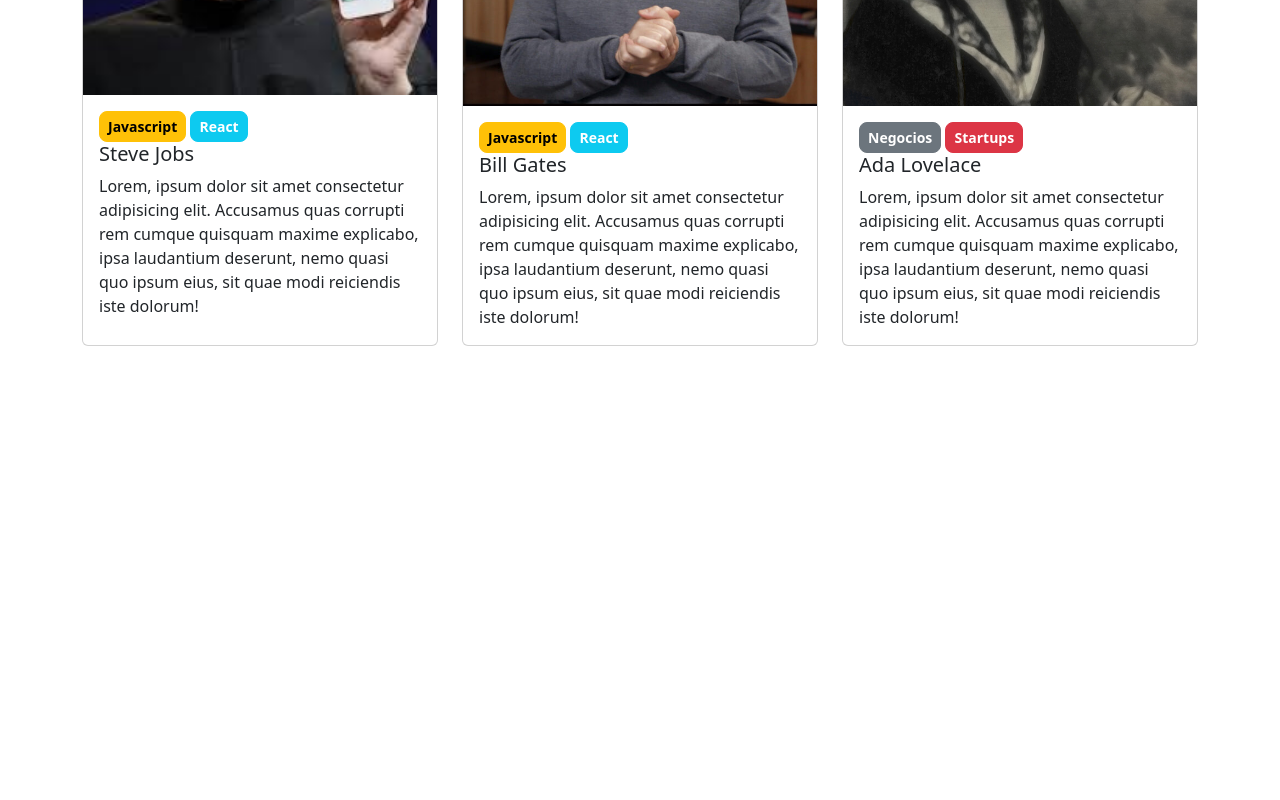
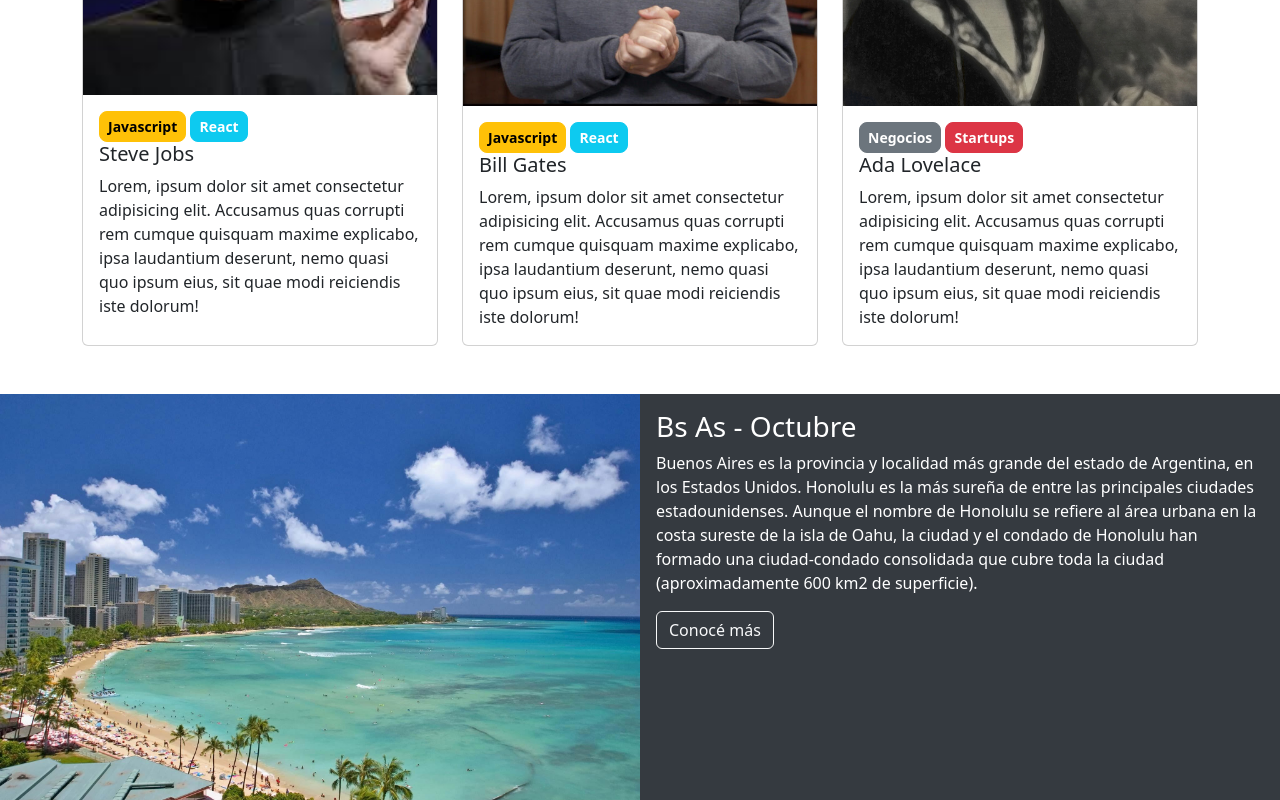
Before and after one commit to Anthone-Tapia/TP-Integrador-Front, a plain HTML site: page index.html in a window 1280 px wide. Shown: the part 1022-1822 px from the top of the page. Before the commit the page ends 1368 px from the top, so only its background shows below. Drawn offline with nearby package versions, Linux system fonts and the light colour scheme.

Commit message:
Se añade la seccion Place al proyecto.

```diff
--- a/css/style.css
+++ b/css/style.css
@@ -24,3 +24,9 @@
 .btn-buy-custom{
     background-color: #29A744;
 }
+
+/* Place */
+
+.bg-place{
+    background-color: #353A40;
+}
--- a/index.html
+++ b/index.html
@@ -76,7 +76,7 @@
   </div>
 
   <!-- ORADORES -->
-  <div class="container my-auto">
+  <div class="container mb-5">
     <div class="row">
       <h2 class="text-center"><small class="fs-6">CONOCE A LOS</small><br>ORADORES</h2>
     </div>
@@ -117,7 +117,24 @@
     </div>
   </div>
 
-
+  <!-- PLACE -->
+    <div class="container-fluid">
+      <div class="row row-cols-1 row-cols-md-2">
+        <div class="col px-0">
+          <img class="img-fluid w-100 h-100" src="/src/img/honolulu.jpg" alt="Foto de una vista de Honolulu">
+        </div>
+        <div class="col bg-place text-white p-3">
+          <h3>Bs As - Octubre</h3>
+          <p>Buenos Aires es la provincia y localidad más grande del estado de Argentina, en los Estados Unidos.
+            Honolulu es la más sureña de entre las principales ciudades estadounidenses. Aunque el nombre de
+            Honolulu se refiere al área urbana en la costa sureste de la isla de Oahu, la ciudad y el condado de
+            Honolulu han formado una ciudad-condado consolidada que cubre toda la ciudad (aproximadamente 600
+            km2 de
+            superficie).</p>
+          <a class="btn btn-outline-light" href="#">Conocé más</a>
+        </div>
+      </div>
+    </div>
 
 
   <script src="https://cdn.jsdelivr.net/npm/bootstrap@5.3.0-alpha3/dist/js/bootstrap.bundle.min.js"
```
